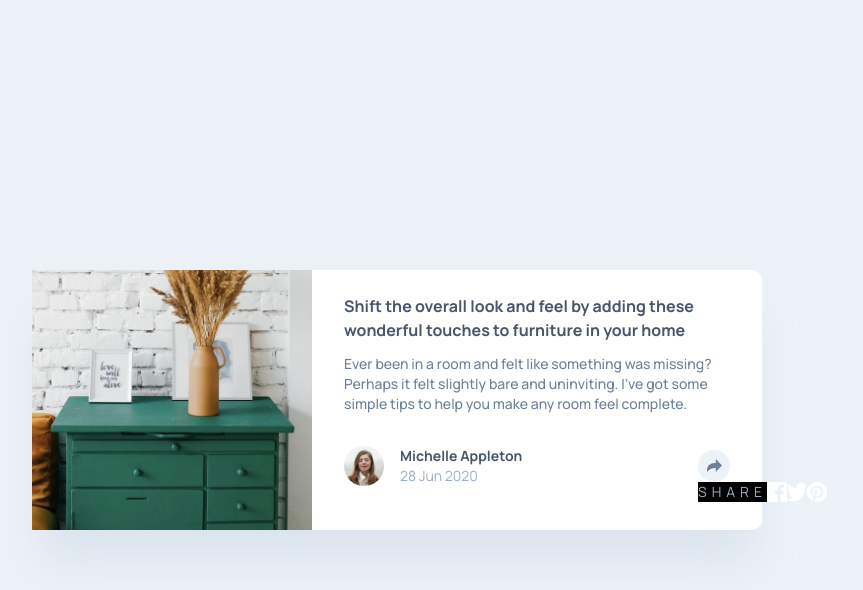
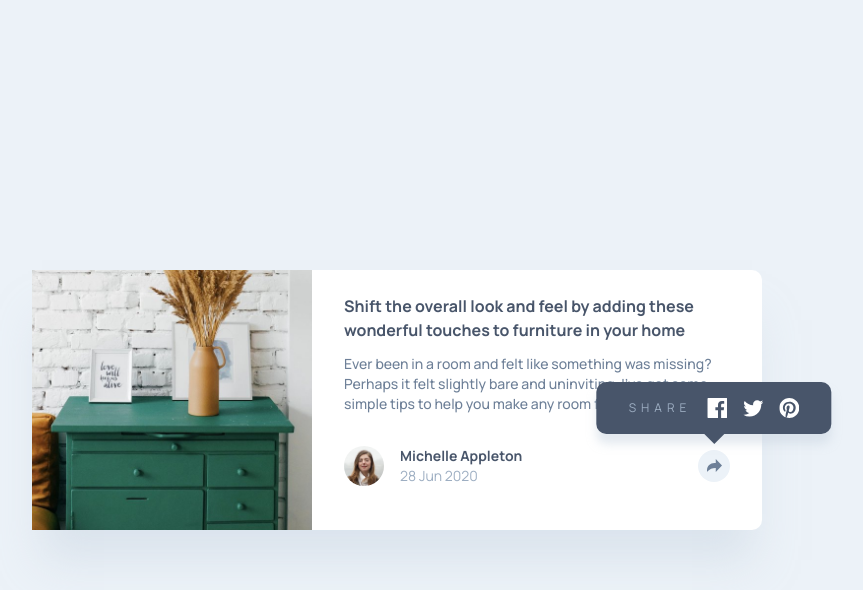
Before and after one commit to raswonders/article-preview-component, a React (Vite) app: page / in a window 1280 px wide. Both pictures are taken after a click on the button 957 px from the left and 466 px from the top of the page. Shown: the top 590 px of the page, without its empty margins (243-1106 px from the left). Built offline with nearby package versions, Linux system fonts and the light colour scheme.

Commit message:
add desktop styles to share popover

```diff
--- a/src/App.tsx
+++ b/src/App.tsx
@@ -42,30 +42,27 @@ function App() {
                 className="relative ml-auto rounded-full shrink-0"
                 onClick={toggleShare}
               >
-                <img
-                  src="/assets/icon-share.svg"
-                  alt="Share icon"
-                  className=""
-                />
+                <img src="/assets/icon-share.svg" alt="Share icon" />
                 {shareOpen && (
-                  <div className="absolute bg-black flex items-center">
-                    <span className="text-sm tracking-[5px] text-[#9DAEC2] uppercase">
+                  <div className="absolute right-1/2 translate-x-1/2 -top-4 -translate-y-full px-8 py-4 hidden lg:flex lg:gap-4 lg:items-center bg-dark-gray rounded-[10px] shadow-[0px_10px_10px_rgba(201,213,225,0.50)]">
+                    <div className="absolute -bottom-[10px] right-1/2 translate-x-1/2 border-t-dark-gray border-t-[10px] border-x-[10px] border-x-transparent"></div>
+                    <span className="text-xs tracking-[5px] text-[#9DAEC2] uppercase">
                       Share
                     </span>
                     <img
                       src="/assets/icon-facebook.svg"
                       alt="Facebook icon"
-                      className="h-5 w-5"
+                      className="min-w-5"
                     />
                     <img
                       src="/assets/icon-twitter.svg"
                       alt="Twitter icon"
-                      className="h-5 w-5"
+                      className="min-w-5"
                     />
                     <img
                       src="/assets/icon-pinterest.svg"
                       alt="Pinterest icon"
-                      className="h-5 w-5"
+                      className="min-w-5"
                     />
                   </div>
                 )}
--- a/tailwind.config.js
+++ b/tailwind.config.js
@@ -6,6 +6,9 @@ export default {
       fontFamily: {
         manrope: ["Manrope", "sans-serif"],
       },
+      colors: {
+        "dark-gray": "#48556A",
+      },
     },
   },
   plugins: [],
```
